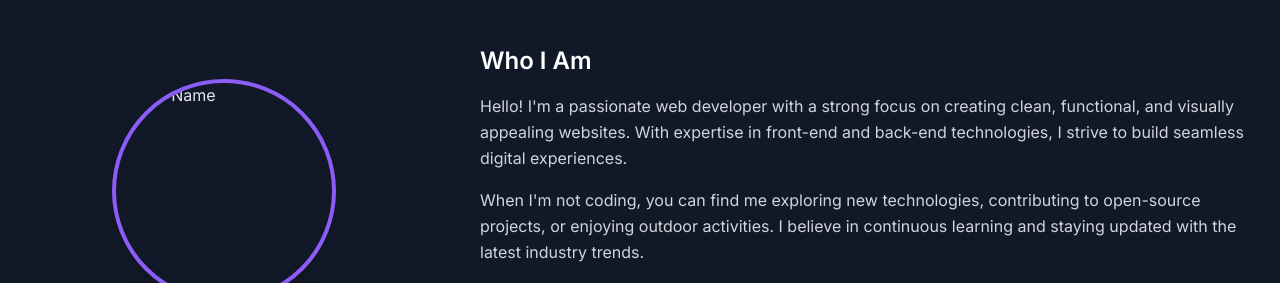
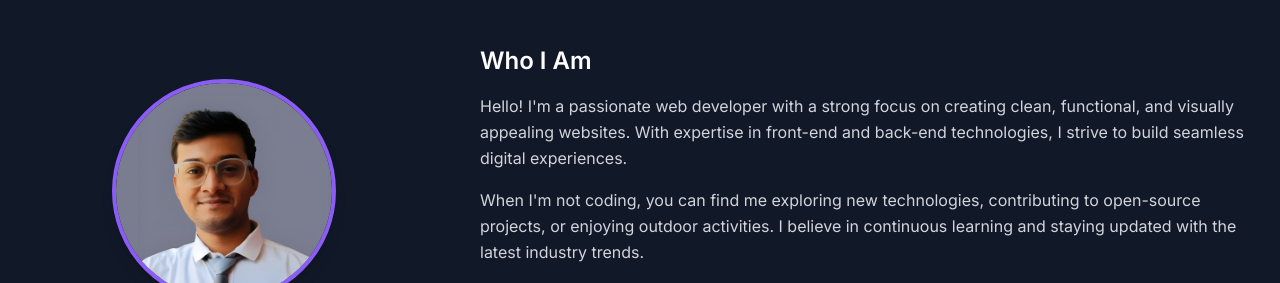
Before and after one commit to YONE-Shashank/Shashank_Chavan-Portfolio, a plain HTML site: page index.html in a window 1280 px wide. Shown: the part 930-1213 px from the top of the page. Drawn offline with nearby package versions, Linux system fonts and the light colour scheme.

Commit message:
Update index.html

```diff
--- a/index.html
+++ b/index.html
@@ -152,7 +152,7 @@
             <div class="flex flex-col md:flex-row items-center">
                 <div class="md:w-1/3 mb-8 md:mb-0 fade-in">
                     <div class="rounded-full overflow-hidden w-56 h-56 mx-auto border-4 border-purple-500 shadow-lg shadow-purple-500/20">
-                        <img src="PROFILE.jpeg" alt="Your Name" class="w-full h-full object-cover">
+                        <img src="PROFILE.png" alt="Your Name" class="w-full h-full object-cover">
                     </div>
                 </div>
                 <div class="md:w-2/3 md:pl-12 fade-in">
```
